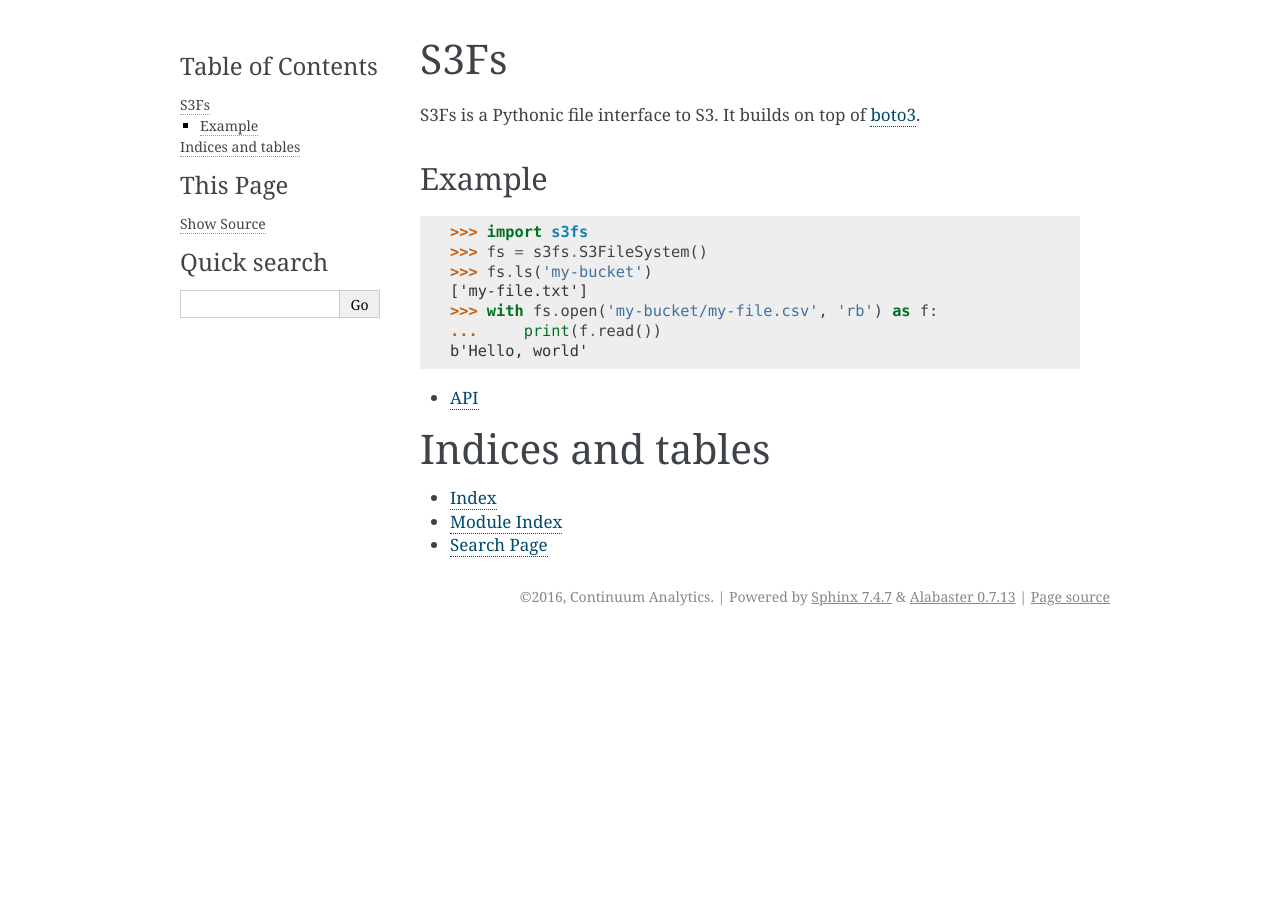
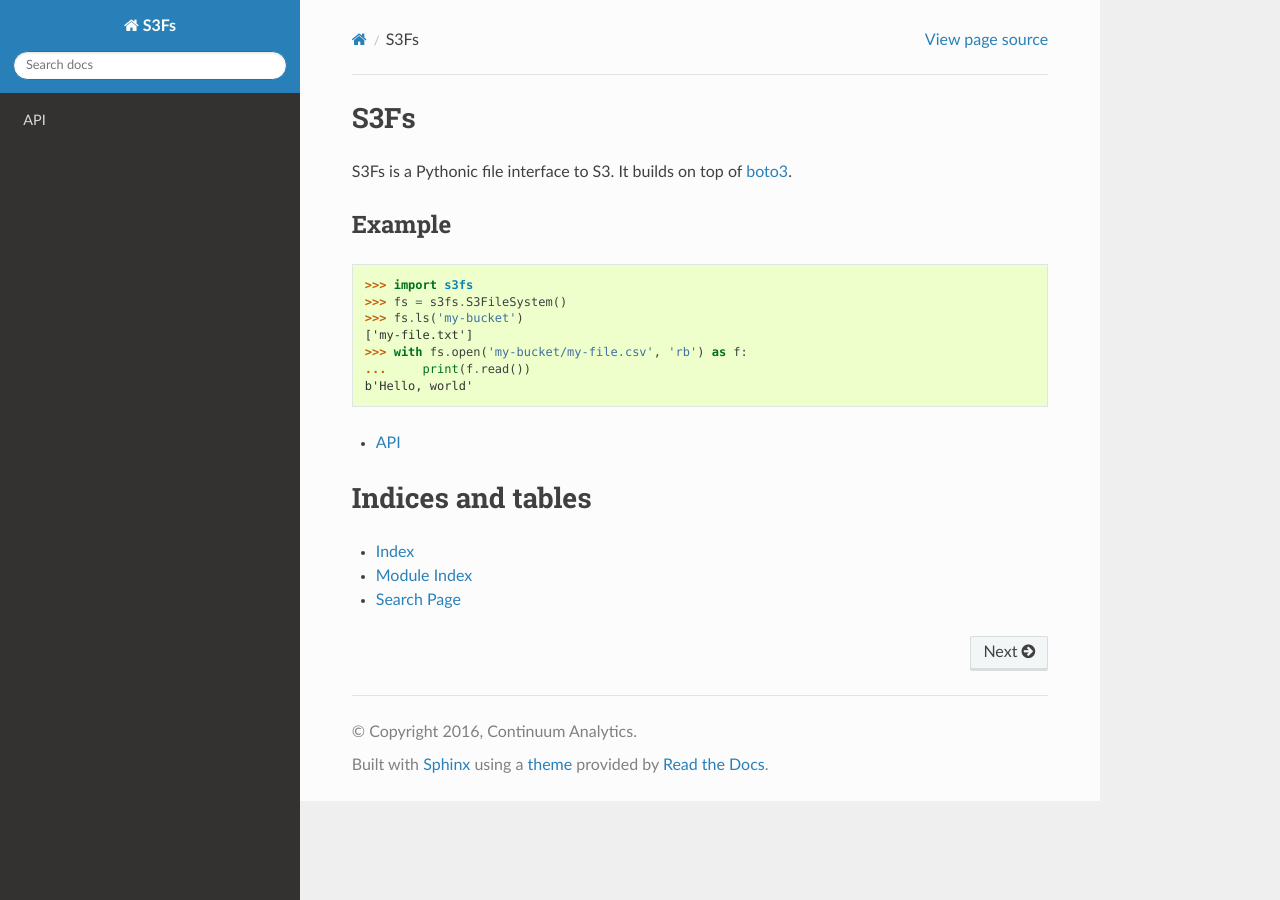
Before and after one commit to zarr-developers/s3fs, a Sphinx documentation site: the page built from docs/source/index.rst, in a window 1280 px wide. Built offline with Sphinx 7.4.7 and the Read the Docs theme 2.0.0, drawn with Linux system fonts in a browser that asks for light colours; the version number could not be read and is left out.

Commit message:
Use sphinx_rtd_theme instead of default HTML theme

```diff
--- a/docs/source/conf.py
+++ b/docs/source/conf.py
@@ -114,9 +114,14 @@
 
 # -- Options for HTML output ----------------------------------------------
 
-# The theme to use for HTML and HTML Help pages.  See the documentation for
-# a list of builtin themes.
-html_theme = 'alabaster'
+# Taken from docs.readthedocs.org:
+# on_rtd is whether we are on readthedocs.org
+on_rtd = os.environ.get('READTHEDOCS', None) == 'True'
+
+if not on_rtd:  # only import and set the theme if we're building docs locally
+    import sphinx_rtd_theme
+    html_theme = 'sphinx_rtd_theme'
+    html_theme_path = [sphinx_rtd_theme.get_html_theme_path()]
 
 # Theme options are theme-specific and customize the look and feel of a theme
 # further.  For a list of options available for each theme, see the
```
